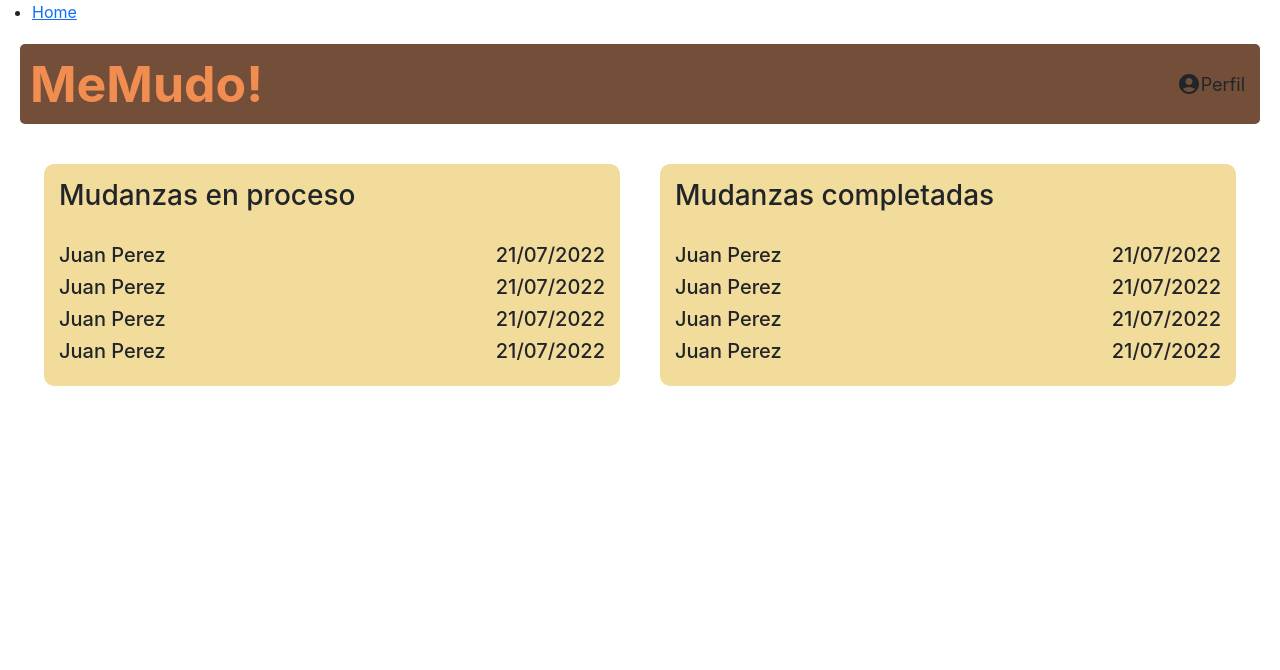
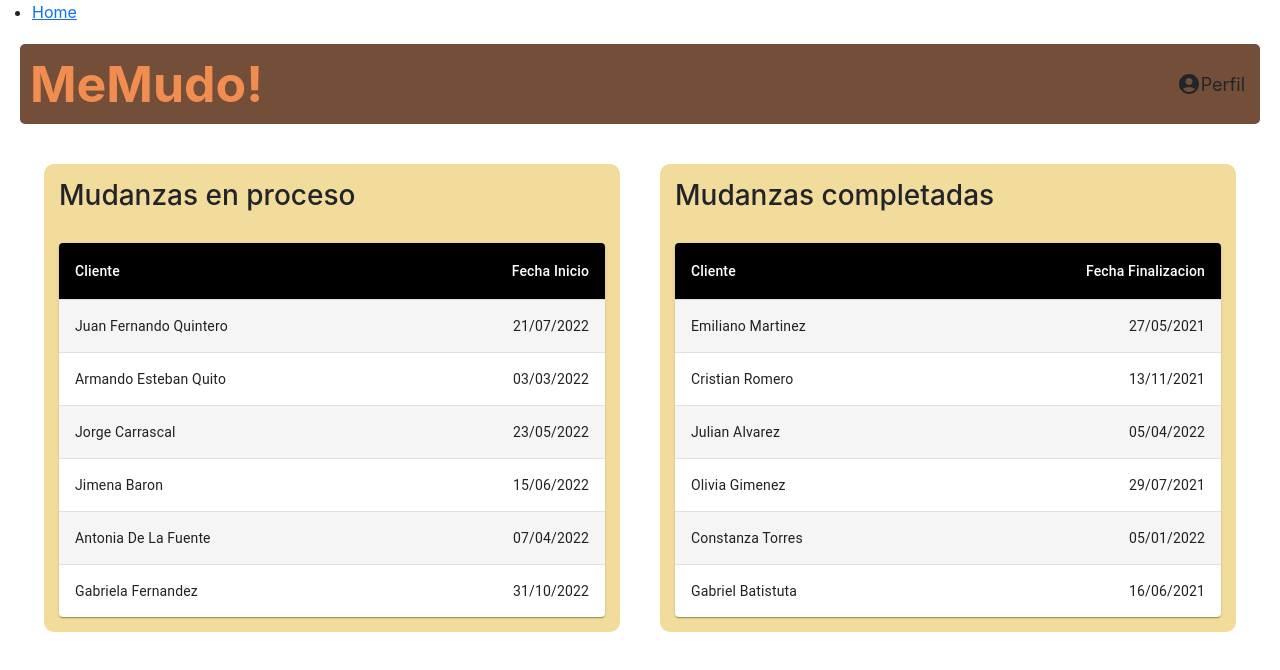
Before and after one commit to IgnacioSorgentini/Web-Mudanzas-FrontEnd, a React (Create React App) app: page /MisContrataciones in a window 1280 px wide. Shown: the top 670 px of the page. Built offline with nearby package versions, Linux system fonts and the light colour scheme.

Commit message:
Modificando pantalla MisContrataciones

```diff
--- a/src/App.jsx
+++ b/src/App.jsx
@@ -22,7 +22,7 @@ export default function App() {
         <nav>
           <ul>
             <li>
-              <Link to="/HomeCliente">Home</Link>
+              <Link to="/HomeOferente">Home</Link>
             </li>
           </ul>
         </nav>
--- a/src/pages/MisContrataciones/MisContrataciones.jsx
+++ b/src/pages/MisContrataciones/MisContrataciones.jsx
@@ -2,8 +2,60 @@ import React from "react";
 import './MisContrataciones.css';
 import MenuOferente from '../../components/Menu/MenuOferente';
 import Contratacion from "../../components/Contratacion/Contratacion";
+import { styled } from '@mui/material/styles';
+import Table from '@mui/material/Table';
+import TableBody from '@mui/material/TableBody';
+import TableCell, { tableCellClasses } from '@mui/material/TableCell';
+import TableContainer from '@mui/material/TableContainer';
+import TableHead from '@mui/material/TableHead';
+import TableRow from '@mui/material/TableRow';
+import Paper from '@mui/material/Paper';
 
 function MisContrataciones(){
+
+    const StyledTableCell = styled(TableCell)(({ theme }) => ({
+        [`&.${tableCellClasses.head}`]: {
+          backgroundColor: theme.palette.common.black,
+          color: theme.palette.common.white,
+        },
+        [`&.${tableCellClasses.body}`]: {
+          fontSize: 14,
+        },
+      }));
+
+      const StyledTableRow = styled(TableRow)(({ theme }) => ({
+        '&:nth-of-type(odd)': {
+          backgroundColor: theme.palette.action.hover,
+        },
+        // hide last border
+        '&:last-child td, &:last-child th': {
+          border: 0,
+        },
+      }));
+
+      function createData(cliente, fecha) {
+        return { cliente, fecha };
+      }
+
+      const rows = [
+        createData('Juan Fernando Quintero', '21/07/2022'),
+        createData('Armando Esteban Quito', '03/03/2022'),
+        createData('Jorge Carrascal', '23/05/2022'),
+        createData('Jimena Baron', '15/06/2022'),
+        createData('Antonia De La Fuente', '07/04/2022'),
+        createData('Gabriela Fernandez', '31/10/2022'),
+      ];
+
+      const rows2 = [
+        createData('Emiliano Martinez', '27/05/2021'),
+        createData('Cristian Romero', '13/11/2021'),
+        createData('Julian Alvarez', '05/04/2022'),
+        createData('Olivia Gimenez', '29/07/2021'),
+        createData('Constanza Torres', '05/01/2022'),
+        createData('Gabriel Batistuta', '16/06/2021'),
+      ];
+
+
     return(
         <div className="MisContrataciones">
             <MenuOferente />
@@ -13,10 +65,26 @@ function MisContrataciones(){
                         <h3>Mudanzas en proceso</h3>
                     </div>
                     <div className="lista-mudanzas">
-                        <Contratacion cliente="Juan Perez" fecha="21/07/2022" />
-                        <Contratacion cliente="Jorge Carrascal" fecha="06/03/2022" />
-                        <Contratacion cliente="Juan Fernando Quintero" fecha="13/05/2022" />
-                        <Contratacion cliente="Damian Kuc" fecha="30/04/2022" />
+                    <TableContainer component={Paper}>
+                        <Table sx={{ minWidth: 500 }} aria-label="customized table">
+                            <TableHead>
+                                <TableRow>
+                                    <StyledTableCell>Cliente</StyledTableCell>
+                                    <StyledTableCell align="right">Fecha Inicio</StyledTableCell>
+                                </TableRow>
+                            </TableHead>
+                            <TableBody>
+                                {rows.map((row) => (
+                                    <StyledTableRow key={row.cliente}>
+                                    <StyledTableCell component="th" scope="row">
+                                        {row.cliente}
+                                    </StyledTableCell>
+                                    <StyledTableCell align="right">{row.fecha}</StyledTableCell>
+                                    </StyledTableRow>
+                                ))}
+                            </TableBody>
+                        </Table>
+                    </TableContainer>
                     </div>
                 </div>
                 <div className="completadas">
@@ -24,10 +92,26 @@ function MisContrataciones(){
                         <h3>Mudanzas completadas</h3>
                     </div>
                     <div className="lista-mudanzas">
-                    <Contratacion cliente="Armando Casas" fecha="15/09/2021"/>
-                    <Contratacion cliente="Gustavo Reyes" fecha="09/07/2021"/>
-                    <Contratacion cliente="Esteban Quito Armado" fecha="23/01/2021"/>
-                    <Contratacion cliente="Jimena Baron" fecha="03/03/2022"/>
+                    <TableContainer component={Paper}>
+                        <Table sx={{ minWidth: 500 }} aria-label="customized table">
+                            <TableHead>
+                                <TableRow>
+                                    <StyledTableCell>Cliente</StyledTableCell>
+                                    <StyledTableCell align="right">Fecha Finalizacion</StyledTableCell>
+                                </TableRow>
+                            </TableHead>
+                            <TableBody>
+                                {rows2.map((row) => (
+                                    <StyledTableRow key={row.cliente}>
+                                    <StyledTableCell component="th" scope="row">
+                                        {row.cliente}
+                                    </StyledTableCell>
+                                    <StyledTableCell align="right">{row.fecha}</StyledTableCell>
+                                    </StyledTableRow>
+                                ))}
+                            </TableBody>
+                        </Table>
+                    </TableContainer>
                     </div>
                 </div>
             </div>
```
